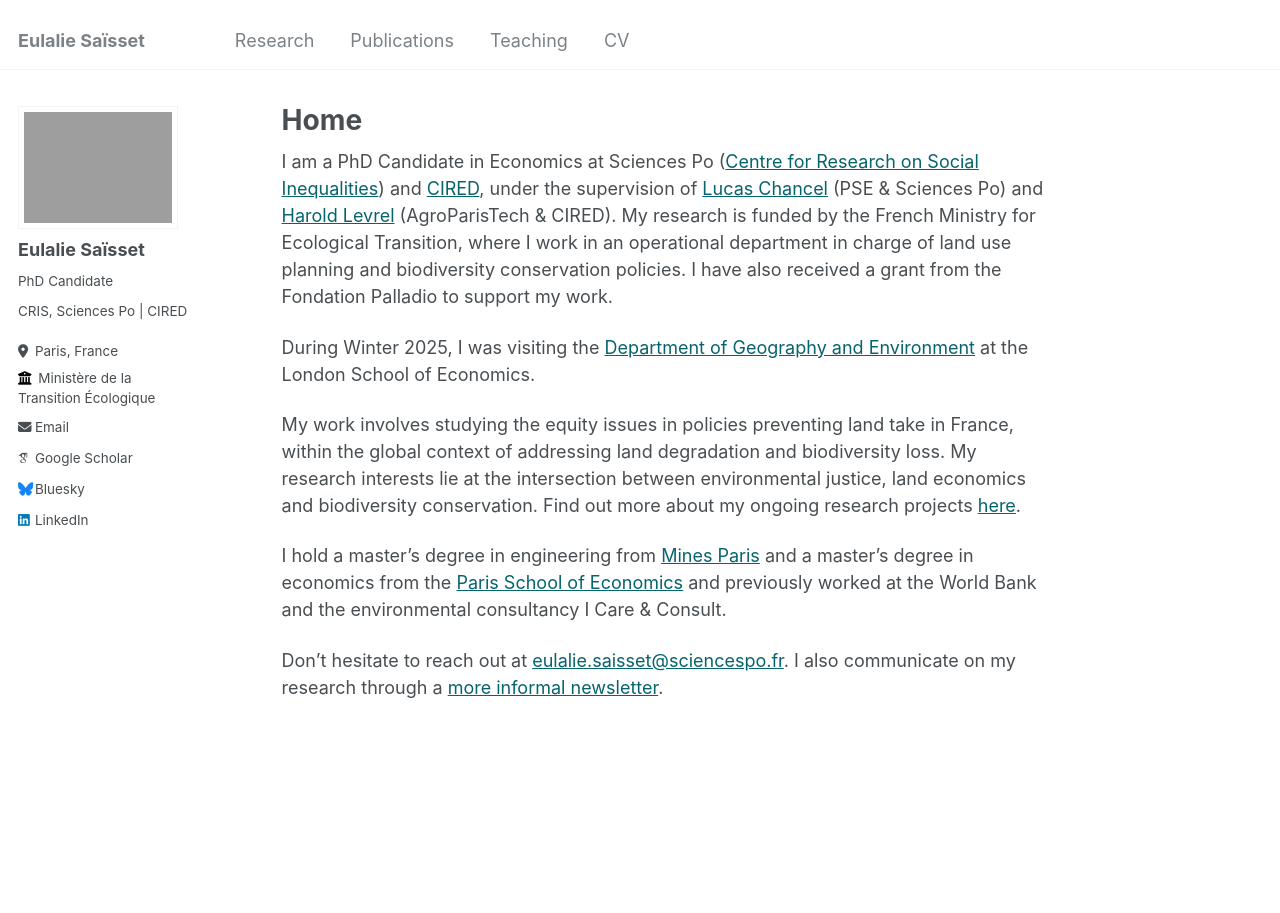
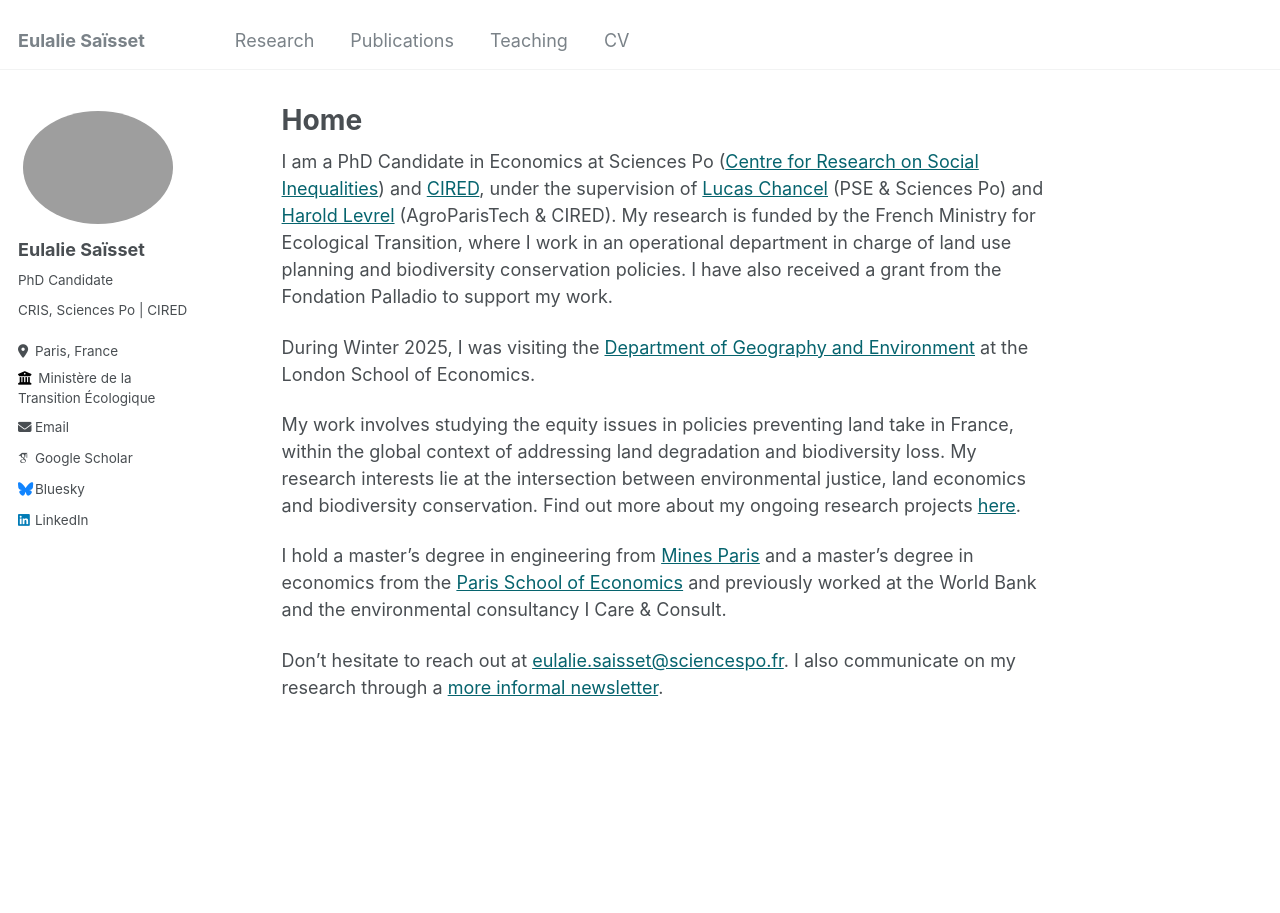
Before and after one commit to eulaliesaisset/eulaliesaisset.github.io, a Jekyll site: the page built from _pages/about.md, in a window 1280 px wide. Built offline with Jekyll 4.4.1, drawn with Linux system fonts in a browser that asks for light colours; some web fonts are replaced.

Commit message:
Update _sidebar.scss attempt at removing circle around picture

```diff
--- a/_sass/_sidebar.scss
+++ b/_sass/_sidebar.scss
@@ -91,11 +91,11 @@
 
   img {
     max-width: 160px;
-    border-radius: 0%;
+    border-radius: 50%;
 
     @include breakpoint($large) {
       padding: 5px;
-      border: 1px solid $border-color;
+      border: 0px solid $border-color;
     }
   }
 }
```
